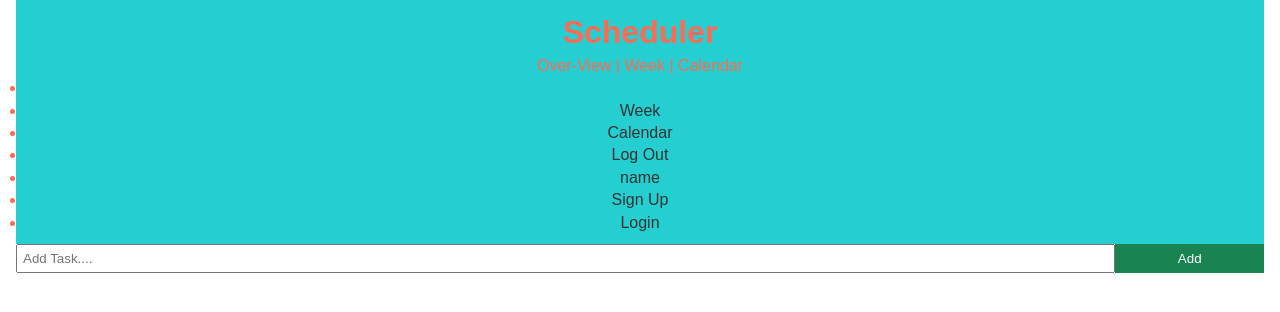
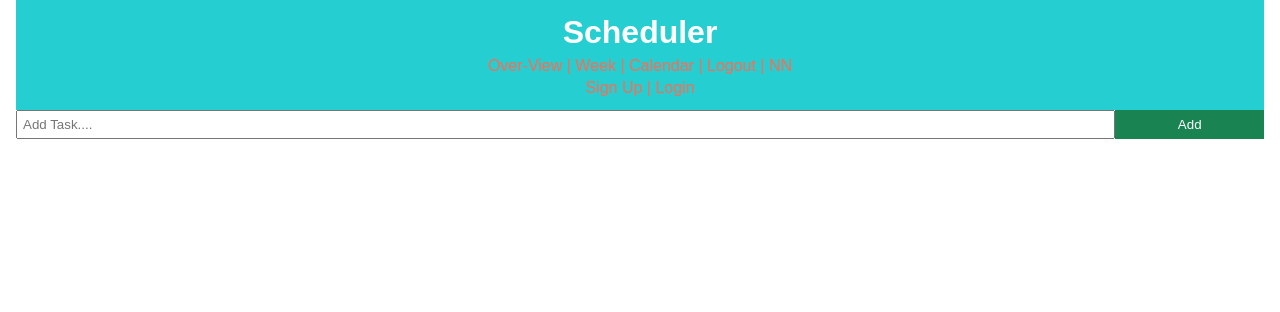
Before and after one commit to VanVDC/DC-Notebook, a React (Create React App) app: page / in a window 1280 px wide. Shown: the top 312 px of the page. Built offline with nearby package versions, Linux system fonts and the light colour scheme; no server answers; the HTML template or start-up script is replaced by a standard one.

Commit message:
updated the nav

```diff
--- a/src/App.css
+++ b/src/App.css
@@ -32,3 +32,7 @@ a {
   background: #FE6A53;
   color: #25CED1;
 }
+
+h1{
+  color: white;
+}
--- a/src/components/layout/Header.jsx
+++ b/src/components/layout/Header.jsx
@@ -7,18 +7,11 @@ import SignedOutLink from './SignedOutLink';
   return (
     <header style={headerStyle}>
       <h1>Scheduler</h1>
-      <Link style={linkStyle} to= "/">Over-View</Link> | {" "}
-      <Link style={linkStyle} to= "/week">Week</Link> | {" "}
-      <Link style={linkStyle} to= "/calendar">Calendar</Link>
       <SignedInLink/>
       <SignedOutLink/>
 
     </header>
   )
-}
-const linkStyle ={
-  color: '#FE6A53',
-  textDecoration: 'none',
 }
 const headerStyle ={
   background:'#25CED1',
--- a/src/components/layout/SignedInLink.jsx
+++ b/src/components/layout/SignedInLink.jsx
@@ -1,16 +1,21 @@
 import React from 'react';
-import {NavLink} from 'react-router-dom';
+import {NavLink, Link} from 'react-router-dom';
 
 function SignedInLink() {
   return (
     <ul className="right">
-      <li><NavLink to='/'></NavLink></li>
-      <li><NavLink to='/week'>Week</NavLink></li>
-      <li><NavLink to='/calendar'>Calendar</NavLink></li>
-      <li><NavLink to='/'>Log Out</NavLink></li>
-      <li><NavLink to='/'>name</NavLink></li>
+      <Link style={linkStyle} to= "/">Over-View</Link> | {" "}
+      <Link style={linkStyle} to= "/week">Week</Link> | {" "}
+      <Link style={linkStyle} to= "/calendar">Calendar</Link> | {" "}
+      <Link style={linkStyle} to= "/">Logout</Link> | {" "}
+      <Link style={linkStyle} to= "/">NN</Link>
     </ul>
   )
 }
 
+const linkStyle ={
+  color: '#FE6A53',
+  textDecoration: 'none',
+}
+
 export default SignedInLink;
--- a/src/components/layout/SignedOutLink.jsx
+++ b/src/components/layout/SignedOutLink.jsx
@@ -1,13 +1,18 @@
 import React from 'react';
-import {NavLink} from 'react-router-dom';
+import {NavLink, Link} from 'react-router-dom';
 
 function SignedOutLink() {
   return (
     <ul className="right">
-      <li><NavLink to='/'>Sign Up</NavLink></li>
-      <li><NavLink to='/'>Login</NavLink></li>
-    </ul>
+    <Link style={linkStyle} to= "/">Sign Up</Link> | {" "}
+    <Link style={linkStyle} to= "/">Login</Link>
+  </ul>
   )
 }
 
+const linkStyle ={
+  color: '#FE6A53',
+  textDecoration: 'none',
+}
+
 export default SignedOutLink;
```
Also changed, not shown: 1 other file (tests, documents, lock files or other folders).
